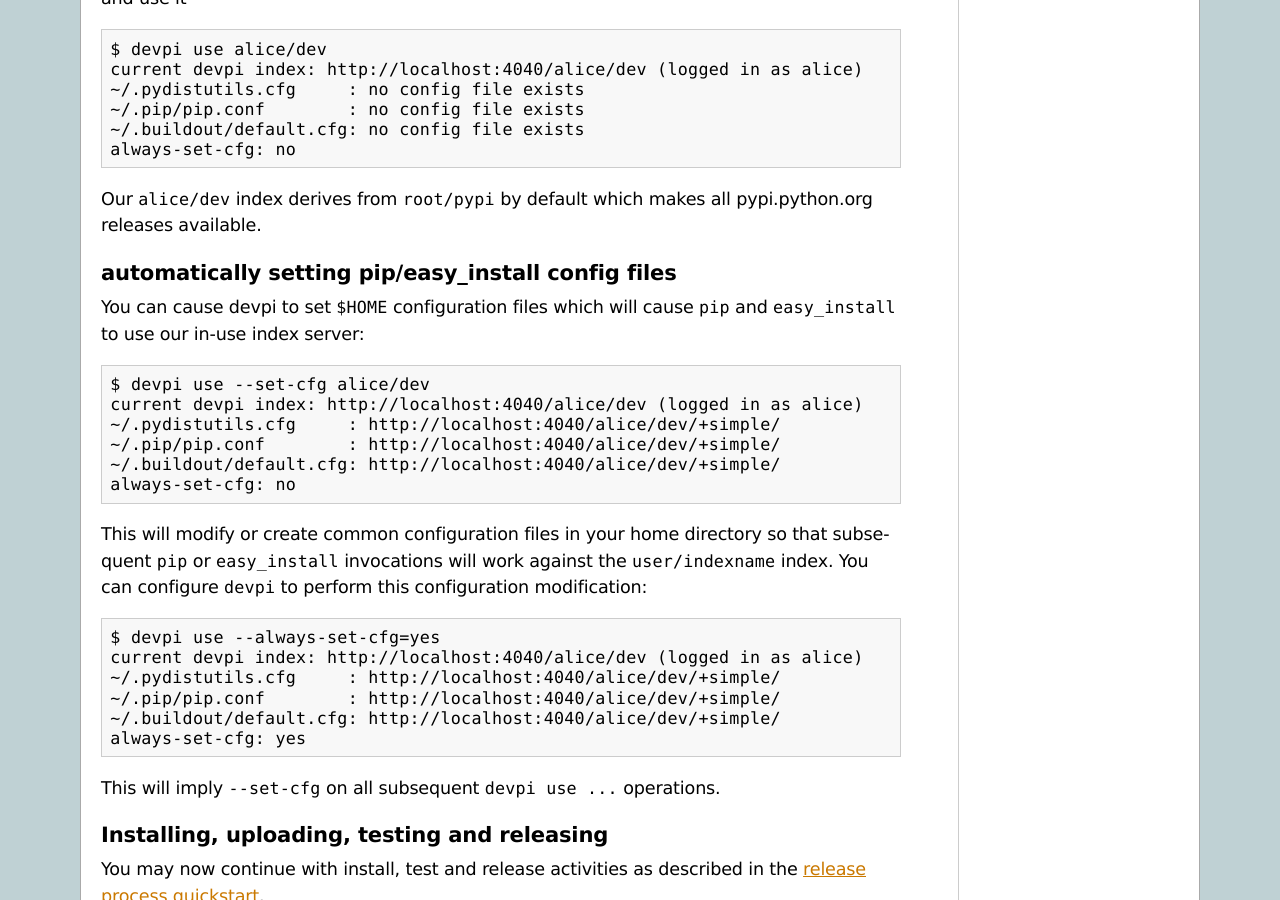
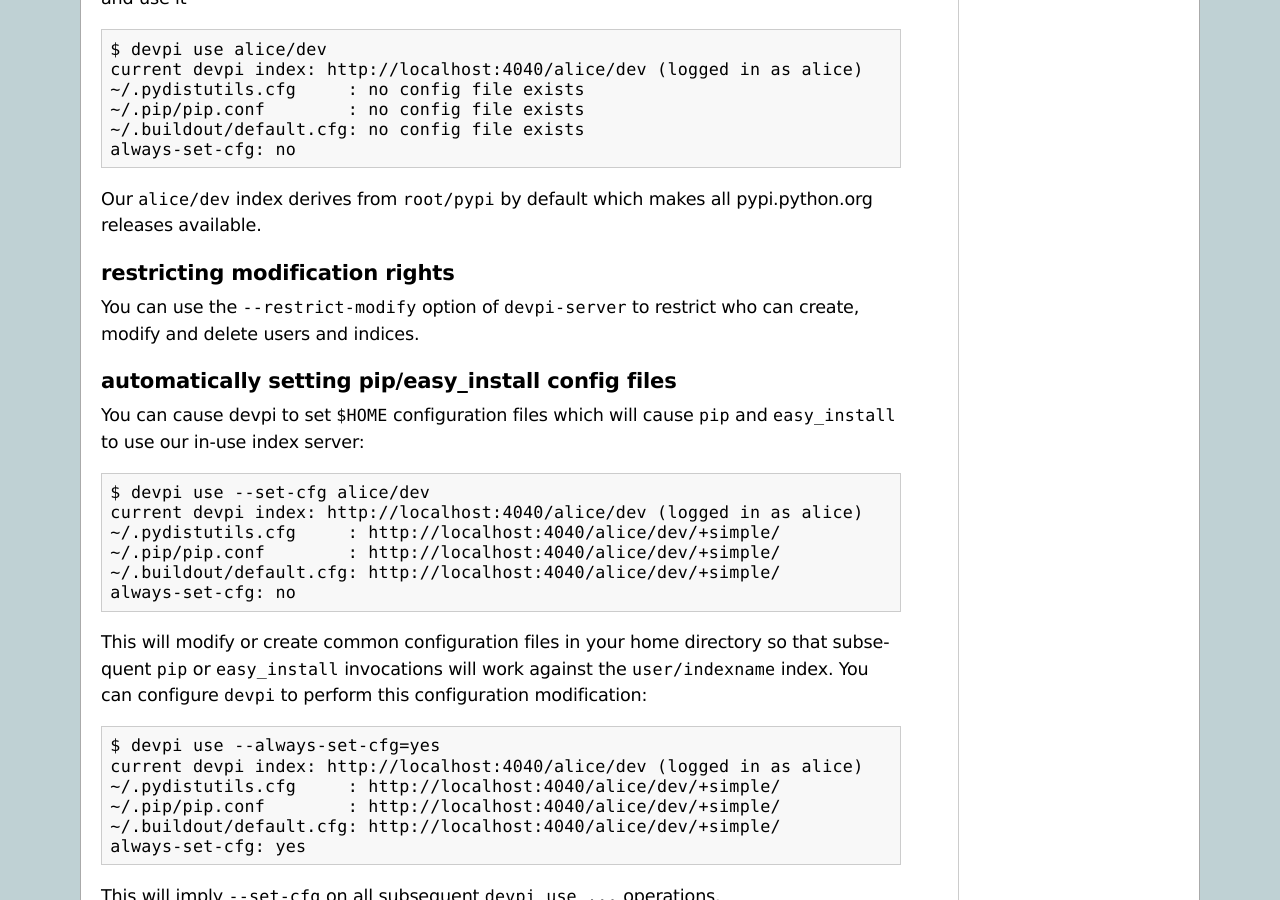
Before and after one commit to devpi/devpi, a Sphinx documentation site: the page built from doc/quickstart-server.rst, in a window 1280 px wide and 900 px high, scrolled down 5133 px. Built offline with Sphinx 7.4.7, drawn with Linux system fonts in a browser that asks for light colours; some of the changed text lies outside the part shown.

Commit message:
Mention --restrict-modify in server quickstart.

```diff
--- a/doc/quickstart-server.rst
+++ b/doc/quickstart-server.rst
@@ -284,6 +284,13 @@
 Our ``alice/dev`` index derives from ``root/pypi`` by default
 which makes all pypi.python.org releases available.
 
+restricting modification rights
++++++++++++++++++++++++++++++++
+
+You can use the ``--restrict-modify`` option of ``devpi-server`` to restrict
+who can create, modify and delete users and indices.
+
+
 automatically setting pip/easy_install config files
 ++++++++++++++++++++++++++++++++++++++++++++++++++++
 
```
